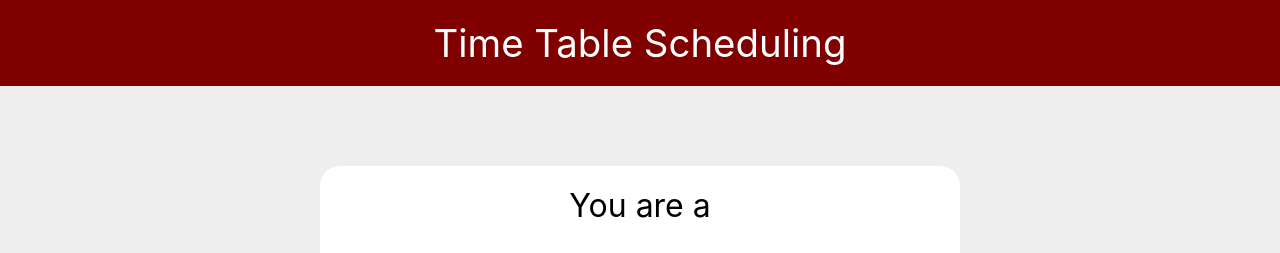
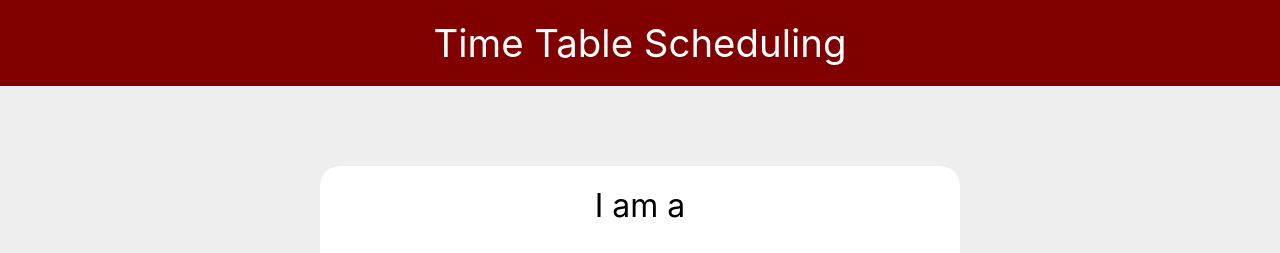
Before and after one commit to IshaanRawat/tts-ui, a React (Create React App) app: page / in a window 1280 px wide. Shown: the top 253 px of the page. Built offline with nearby package versions, Linux system fonts and the light colour scheme.

Commit message:
changed you are a -> I am a

```diff
--- a/src/components/Section/LoginSection/index.js
+++ b/src/components/Section/LoginSection/index.js
@@ -5,7 +5,7 @@ const loginSection = () => {
   return(
     <Fragment>
       <section id="login-section">
-        <div className="section-heading">You are a</div>
+        <div className="section-heading">I am a</div>
         <div className="chain">
           <Link className="six pockets button blue" to="/faculty/login">Faculty</Link>
           <Link className="six pockets button green" to="/student/login">Student</Link>
```
